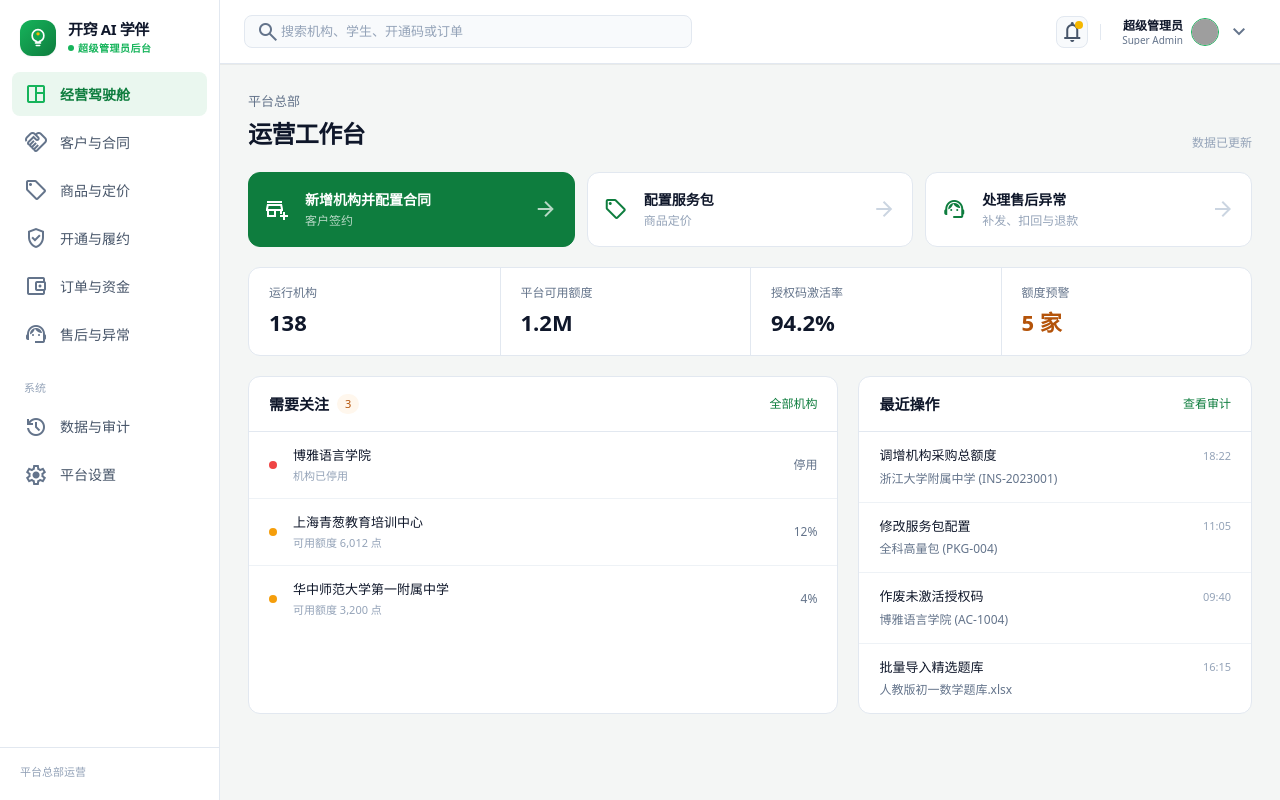
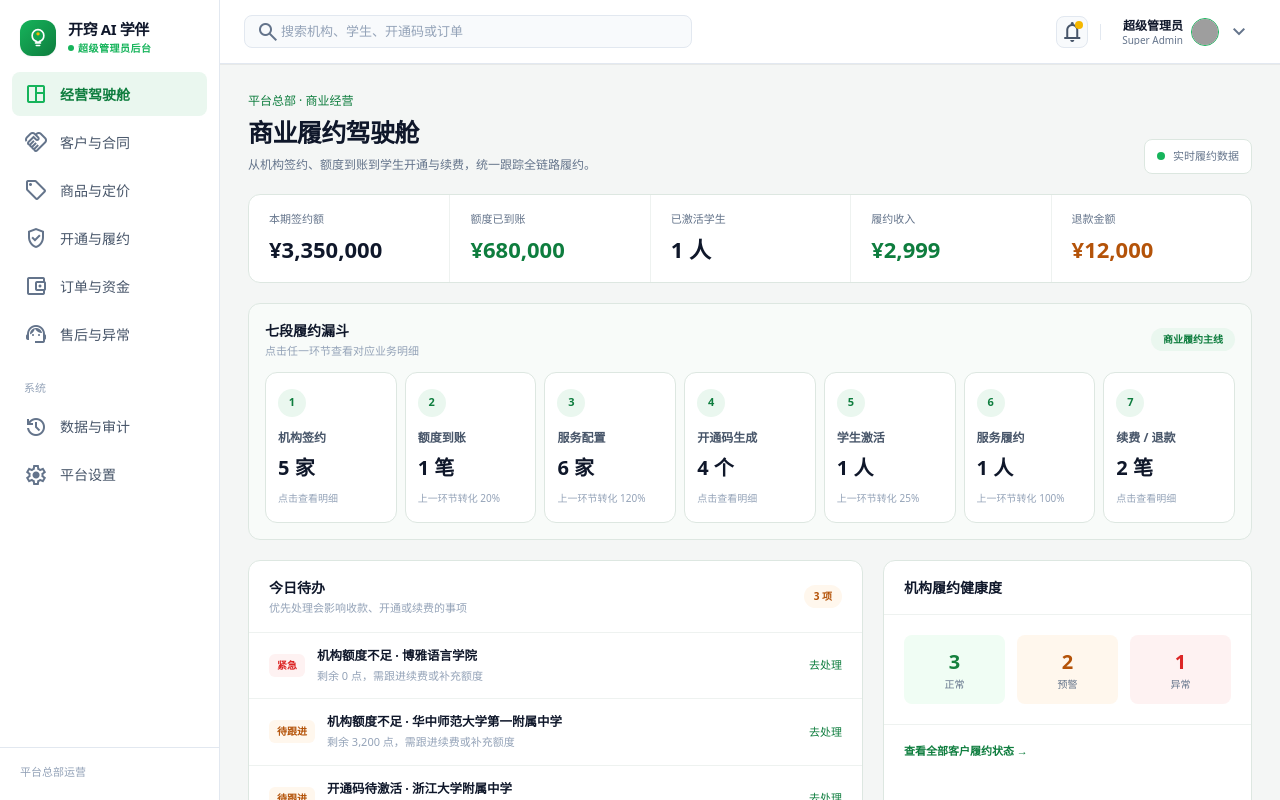
Before and after one commit to kessingye-gif/-2.0, a React (Vite) app: page / in a window 1280 px wide. Built offline with nearby package versions, Linux system fonts and the light colour scheme; grey boxes are pictures that could not be loaded.

Commit message:
feat: add commercial fulfillment cockpit

```diff
--- a/src/App.tsx
+++ b/src/App.tsx
@@ -23,7 +23,7 @@ import {
   initialAuditLogs,
   initialOrderLedger,
 } from './mockData';
-import { buildGlobalSearchResults } from './fulfillment';
+import { buildGlobalSearchResults, deriveFulfillmentSnapshot } from './fulfillment';
 
 import {
   Institution,
@@ -64,6 +64,10 @@ export default function App() {
   const searchResults = useMemo(
     () => buildGlobalSearchResults(searchQuery, { institutions, authCodes, students, orders }),
     [searchQuery, institutions, authCodes, students, orders],
+  );
+  const fulfillmentSnapshot = useMemo(
+    () => deriveFulfillmentSnapshot({ institutions, authCodes, students, orders, auditLogs }),
+    [institutions, authCodes, students, orders, auditLogs],
   );
 
   const handleSelectSearchResult = (tab: NavTab) => {
@@ -271,9 +275,7 @@ export default function App() {
         <main className="flex-1 overflow-y-auto p-5 lg:p-7 custom-scrollbar">
           {currentView === 'dashboard' && (
             <DashboardView
-              stats={stats}
-              institutions={institutions}
-              auditLogs={auditLogs}
+              snapshot={fulfillmentSnapshot}
               onNavigateToTab={setCurrentTab}
             />
           )}
--- /dev/null
+++ b/src/components/dashboard/FulfillmentFunnel.tsx
@@ -0,0 +1,29 @@
+import React from 'react';
+import type { NavTab } from '../../navigation';
+import type { FulfillmentFunnelStep } from '../../types';
+
+interface FulfillmentFunnelProps {
+  steps: FulfillmentFunnelStep[];
+  onNavigate: (tab: NavTab) => void;
+}
+
+export const FulfillmentFunnel: React.FC<FulfillmentFunnelProps> = ({ steps, onNavigate }) => (
+  <div className="grid grid-cols-1 gap-2 lg:grid-cols-7">
+    {steps.map((step, index) => (
+      <React.Fragment key={step.id}>
+        <button
+          type="button"
+          onClick={() => onNavigate(step.targetTab)}
+          className="group relative min-w-0 rounded-xl border border-[#DDE7E1] bg-white px-3 py-4 text-left transition-all hover:-translate-y-0.5 hover:border-[#16B45B] hover:shadow-md"
+        >
+          <span className="mb-3 flex h-7 w-7 items-center justify-center rounded-full bg-[#EAF7EF] text-[11px] font-bold text-[#0E7D3E]">{index + 1}</span>
+          <span className="block text-[12px] font-semibold text-[#475569]">{step.label}</span>
+          <span className="mt-1.5 block text-[20px] font-bold tabular-nums text-[#0F172A]">{step.displayValue}</span>
+          <span className="mt-2 flex items-center gap-1 text-[10px] text-[#94A3B8]">
+            {step.conversionRate !== undefined ? `上一环节转化 ${step.conversionRate}%` : '点击查看明细'}
+          </span>
+        </button>
+      </React.Fragment>
+    ))}
+  </div>
+);
--- /dev/null
+++ b/src/components/dashboard/FulfillmentTimeline.tsx
@@ -0,0 +1,19 @@
+import React from 'react';
+import type { FulfillmentEvent } from '../../types';
+
+export const FulfillmentTimeline: React.FC<{ events: FulfillmentEvent[] }> = ({ events }) => (
+  <div className="divide-y divide-[#EEF2F0]">
+    {events.map((event) => (
+      <div key={event.id} className="flex gap-3 px-5 py-3.5">
+        <span className={`mt-1.5 h-2 w-2 shrink-0 rounded-full ${event.status === 'warning' ? 'bg-[#F59E0B]' : 'bg-[#16B45B]'}`} />
+        <span className="min-w-0 flex-1">
+          <span className="flex items-center justify-between gap-3">
+            <span className="truncate text-[12.5px] font-semibold text-[#0F172A]">{event.title}</span>
+            <span className="shrink-0 text-[10px] tabular-nums text-[#94A3B8]">{event.timestamp.slice(5, 16)}</span>
+          </span>
+          <span className="mt-0.5 block truncate text-[11px] text-[#64748B]">{event.description}</span>
+        </span>
+      </div>
+    ))}
+  </div>
+);
--- /dev/null
+++ b/src/components/dashboard/WorkItemList.tsx
@@ -0,0 +1,33 @@
+import React from 'react';
+import type { NavTab } from '../../navigation';
+import type { FulfillmentWorkItem } from '../../types';
+
+interface WorkItemListProps {
+  items: FulfillmentWorkItem[];
+  onNavigate: (tab: NavTab) => void;
+}
+
+const severityStyles = {
+  high: 'bg-[#FEF2F2] text-[#DC2626]',
+  medium: 'bg-[#FFF7ED] text-[#B45309]',
+  low: 'bg-[#F1F5F9] text-[#64748B]',
+};
+
+export const WorkItemList: React.FC<WorkItemListProps> = ({ items, onNavigate }) => (
+  <div className="divide-y divide-[#EEF2F0]">
+    {items.length === 0 ? (
+      <div className="px-5 py-10 text-center text-[12px] text-[#94A3B8]">今日没有待处理履约事项</div>
+    ) : items.map((item) => (
+      <button key={item.id} type="button" onClick={() => onNavigate(item.targetTab)} className="flex w-full items-center gap-3 px-5 py-3.5 text-left hover:bg-[#F8FAF9]">
+        <span className={`rounded-md px-2 py-1 text-[10px] font-semibold ${severityStyles[item.severity]}`}>
+          {item.severity === 'high' ? '紧急' : item.severity === 'medium' ? '待跟进' : '提醒'}
+        </span>
+        <span className="min-w-0 flex-1">
+          <span className="block truncate text-[12.5px] font-semibold text-[#0F172A]">{item.title} · {item.institutionName}</span>
+          <span className="mt-0.5 block truncate text-[11px] text-[#94A3B8]">{item.description}</span>
+        </span>
+        <span className="text-[11px] font-medium text-[#0E7D3E]">去处理</span>
+      </button>
+    ))}
+  </div>
+);
--- a/src/components/views/DashboardView.tsx
+++ b/src/components/views/DashboardView.tsx
@@ -1,127 +1,81 @@
 import React from 'react';
-import { PlatformStats, Institution, AuditLogItem } from '../../types';
-import { NavTab } from '../../navigation';
+import type { NavTab } from '../../navigation';
+import type { FulfillmentSnapshot } from '../../types';
+import { FulfillmentFunnel } from '../dashboard/FulfillmentFunnel';
+import { FulfillmentTimeline } from '../dashboard/FulfillmentTimeline';
+import { WorkItemList } from '../dashboard/WorkItemList';
 
 interface DashboardViewProps {
-  stats: PlatformStats;
-  institutions: Institution[];
-  auditLogs: AuditLogItem[];
+  snapshot: FulfillmentSnapshot;
   onNavigateToTab: (tab: NavTab) => void;
 }
 
-const actions: { label: string; hint: string; icon: string; tab: NavTab; primary?: boolean }[] = [
-  { label: '新增机构并配置合同', hint: '客户签约', icon: 'add_business', tab: 'customers', primary: true },
-  { label: '配置服务包', hint: '商品定价', icon: 'sell', tab: 'catalog' },
-  { label: '处理售后异常', hint: '补发、扣回与退款', icon: 'support_agent', tab: 'afterSales' },
-];
-
-export const DashboardView: React.FC<DashboardViewProps> = ({ stats, institutions, auditLogs, onNavigateToTab }) => {
-  const riskInstitutions = institutions
-    .filter((item) => item.status === 'inactive' || (item.totalQuota > 0 && item.remainingQuota / item.totalQuota <= 0.2))
-    .slice(0, 5);
-
-  const metrics = [
-    { label: '运行机构', value: stats.activeInstitutions.toLocaleString() },
-    { label: '平台可用额度', value: stats.platformRemainingQuota.toLocaleString() },
-    { label: '授权码激活率', value: `${stats.totalPackageActivationRate}%` },
-    { label: '额度预警', value: `${stats.alertInstitutionsCount} 家`, alert: stats.alertInstitutionsCount > 0 },
-  ];
-
-  return (
-    <div className="mx-auto max-w-[1440px] space-y-5">
+export const DashboardView: React.FC<DashboardViewProps> = ({ snapshot, onNavigateToTab }) => (
+  <div className="mx-auto max-w-[1480px] space-y-5">
     <div className="flex items-end justify-between gap-4">
       <div>
-          <p className="text-[13px] text-[#64748B]">平台总部</p>
-          <h2 className="mt-1 text-[24px] font-semibold tracking-tight text-[#0F172A]">运营工作台</h2>
+        <p className="text-[12px] font-medium text-[#0E7D3E]">平台总部 · 商业经营</p>
+        <h2 className="mt-1 text-[25px] font-bold tracking-tight text-[#0F172A]">商业履约驾驶舱</h2>
+        <p className="mt-1 text-[12px] text-[#64748B]">从机构签约、额度到账到学生开通与续费，统一跟踪全链路履约。</p>
       </div>
-        <span className="text-[12px] text-[#94A3B8]">数据已更新</span>
+      <div className="flex items-center gap-2 rounded-lg border border-[#DCE7E0] bg-white px-3 py-2 text-[11px] text-[#64748B]">
+        <span className="h-2 w-2 rounded-full bg-[#16B45B]" />实时履约数据
+      </div>
     </div>
 
-      <section className="grid grid-cols-1 gap-3 md:grid-cols-3">
-        {actions.map((action) => (
-          <button
-            key={action.label}
-            onClick={() => onNavigateToTab(action.tab)}
-            className={`group flex items-center gap-4 rounded-xl border p-4 text-left transition-colors ${
-              action.primary
-                ? 'border-[#0E7D3E] bg-[#0E7D3E] text-white hover:bg-[#0B6A35]'
-                : 'border-[#E2E8F0] bg-white text-[#0F172A] hover:border-[#94A3B8]'
-            }`}
-          >
-            <span className={`material-symbols-outlined text-[22px] ${action.primary ? 'text-white' : 'text-[#0E7D3E]'}`}>
-              {action.icon}
-            </span>
-            <span className="min-w-0 flex-1">
-              <span className="block text-[14px] font-semibold">{action.label}</span>
-              <span className={`mt-0.5 block text-[12px] ${action.primary ? 'text-white/70' : 'text-[#94A3B8]'}`}>
-                {action.hint}
-              </span>
-            </span>
-            <span className={`material-symbols-outlined text-[18px] ${action.primary ? 'text-white/70' : 'text-[#CBD5E1]'}`}>arrow_forward</span>
-          </button>
-        ))}
-      </section>
-
-      <section className="grid grid-cols-2 overflow-hidden rounded-xl border border-[#E2E8F0] bg-white lg:grid-cols-4">
-        {metrics.map((metric, index) => (
-          <div key={metric.label} className={`px-5 py-4 ${index > 0 ? 'border-l border-[#E2E8F0]' : ''}`}>
-            <p className="text-[12px] text-[#64748B]">{metric.label}</p>
-            <p className={`mt-1 text-[22px] font-semibold tabular-nums ${metric.alert ? 'text-[#B45309]' : 'text-[#0F172A]'}`}>
-              {metric.value}
-            </p>
+    <section className="grid grid-cols-2 overflow-hidden rounded-xl border border-[#DDE7E1] bg-white lg:grid-cols-5">
+      {snapshot.metrics.map((metric, index) => (
+        <div key={metric.id} className={`px-5 py-4 ${index > 0 ? 'border-l border-[#EEF2F0]' : ''}`}>
+          <p className="text-[11px] font-medium text-[#64748B]">{metric.label}</p>
+          <p className={`mt-1.5 text-[22px] font-bold tabular-nums ${metric.tone === 'warning' ? 'text-[#B45309]' : metric.tone === 'positive' ? 'text-[#0E7D3E]' : 'text-[#0F172A]'}`}>{metric.displayValue}</p>
         </div>
       ))}
     </section>
 
-      <div className="grid grid-cols-1 gap-5 xl:grid-cols-[1.5fr_1fr]">
-        <section className="overflow-hidden rounded-xl border border-[#E2E8F0] bg-white">
-          <div className="flex items-center justify-between border-b border-[#E2E8F0] px-5 py-4">
-            <div className="flex items-center gap-2">
-              <h3 className="text-[15px] font-semibold text-[#0F172A]">需要关注</h3>
-              {riskInstitutions.length > 0 && <span className="rounded-full bg-[#FFF7ED] px-2 py-0.5 text-[11px] font-medium text-[#B45309]">{riskInstitutions.length}</span>}
+    <section className="rounded-xl border border-[#DDE7E1] bg-[#F8FBF9] p-4">
+      <div className="mb-3 flex items-center justify-between">
+        <div>
+          <h3 className="text-[14px] font-bold text-[#0F172A]">七段履约漏斗</h3>
+          <p className="mt-0.5 text-[11px] text-[#94A3B8]">点击任一环节查看对应业务明细</p>
         </div>
-            <button onClick={() => onNavigateToTab('customers')} className="text-[12px] font-medium text-[#0E7D3E]">全部机构</button>
+        <span className="rounded-full bg-[#EAF7EF] px-3 py-1 text-[10px] font-semibold text-[#0E7D3E]">商业履约主线</span>
       </div>
-
-          {riskInstitutions.length === 0 ? (
-            <div className="px-5 py-12 text-center text-[13px] text-[#94A3B8]">暂无机构风险</div>
-          ) : (
-            <div className="divide-y divide-[#EEF2F6]">
-              {riskInstitutions.map((institution) => {
-                const percent = institution.totalQuota > 0 ? Math.round((institution.remainingQuota / institution.totalQuota) * 100) : 0;
-                return (
-                  <button key={institution.id} onClick={() => onNavigateToTab('customers')} className="flex w-full items-center gap-4 px-5 py-3.5 text-left hover:bg-[#F8FAFC]">
-                    <span className={`h-2 w-2 rounded-full ${institution.status === 'inactive' ? 'bg-[#EF4444]' : 'bg-[#F59E0B]'}`} />
-                    <span className="min-w-0 flex-1">
-                      <span className="block truncate text-[13px] font-medium text-[#0F172A]">{institution.name}</span>
-                      <span className="mt-0.5 block text-[11px] text-[#94A3B8]">{institution.status === 'inactive' ? '机构已停用' : `可用额度 ${institution.remainingQuota.toLocaleString()} 点`}</span>
-                    </span>
-                    <span className="text-[12px] tabular-nums text-[#64748B]">{institution.status === 'inactive' ? '停用' : `${percent}%`}</span>
-                  </button>
-                );
-              })}
-            </div>
-          )}
+      <FulfillmentFunnel steps={snapshot.funnel} onNavigate={onNavigateToTab} />
     </section>
 
-        <section className="overflow-hidden rounded-xl border border-[#E2E8F0] bg-white">
-          <div className="flex items-center justify-between border-b border-[#E2E8F0] px-5 py-4">
-            <h3 className="text-[15px] font-semibold text-[#0F172A]">最近操作</h3>
-            <button onClick={() => onNavigateToTab('audit')} className="text-[12px] font-medium text-[#0E7D3E]">查看审计</button>
+    <div className="grid grid-cols-1 gap-5 xl:grid-cols-[1.25fr_0.75fr]">
+      <section className="overflow-hidden rounded-xl border border-[#DDE7E1] bg-white">
+        <div className="flex items-center justify-between border-b border-[#EEF2F0] px-5 py-4">
+          <div>
+            <h3 className="text-[14px] font-bold text-[#0F172A]">今日待办</h3>
+            <p className="mt-0.5 text-[11px] text-[#94A3B8]">优先处理会影响收款、开通或续费的事项</p>
           </div>
-          <div className="divide-y divide-[#EEF2F6]">
-            {auditLogs.slice(0, 5).map((log) => (
-              <div key={log.id} className="px-5 py-3.5">
-                <div className="flex items-center justify-between gap-3">
-                  <span className="truncate text-[13px] font-medium text-[#0F172A]">{log.action}</span>
-                  <span className="shrink-0 text-[11px] tabular-nums text-[#94A3B8]">{log.timestamp.slice(11, 16)}</span>
+          <span className="rounded-full bg-[#FFF7ED] px-2.5 py-1 text-[10px] font-semibold text-[#B45309]">{snapshot.workItems.length} 项</span>
         </div>
-                <p className="mt-1 truncate text-[12px] text-[#64748B]">{log.target}</p>
+        <WorkItemList items={snapshot.workItems} onNavigate={onNavigateToTab} />
+      </section>
+
+      <section className="overflow-hidden rounded-xl border border-[#DDE7E1] bg-white">
+        <div className="border-b border-[#EEF2F0] px-5 py-4">
+          <h3 className="text-[14px] font-bold text-[#0F172A]">机构履约健康度</h3>
         </div>
-            ))}
+        <div className="grid grid-cols-3 gap-3 p-5 text-center">
+          <div className="rounded-lg bg-[#F0FDF4] px-2 py-3"><p className="text-[20px] font-bold text-[#15803D]">{snapshot.healthyInstitutionCount}</p><p className="text-[10px] text-[#64748B]">正常</p></div>
+          <div className="rounded-lg bg-[#FFF7ED] px-2 py-3"><p className="text-[20px] font-bold text-[#B45309]">{snapshot.warningInstitutionCount}</p><p className="text-[10px] text-[#64748B]">预警</p></div>
+          <div className="rounded-lg bg-[#FEF2F2] px-2 py-3"><p className="text-[20px] font-bold text-[#DC2626]">{snapshot.exceptionInstitutionCount}</p><p className="text-[10px] text-[#64748B]">异常</p></div>
+        </div>
+        <div className="border-t border-[#EEF2F0] px-5 py-3">
+          <button type="button" onClick={() => onNavigateToTab('customers')} className="text-[11px] font-semibold text-[#0E7D3E]">查看全部客户履约状态 →</button>
         </div>
       </section>
     </div>
+
+    <section className="overflow-hidden rounded-xl border border-[#DDE7E1] bg-white">
+      <div className="flex items-center justify-between border-b border-[#EEF2F0] px-5 py-4">
+        <h3 className="text-[14px] font-bold text-[#0F172A]">最近履约动态</h3>
+        <button type="button" onClick={() => onNavigateToTab('audit')} className="text-[11px] font-semibold text-[#0E7D3E]">查看完整审计</button>
+      </div>
+      <FulfillmentTimeline events={snapshot.recentEvents} />
+    </section>
   </div>
 );
-};
```
Also changed, not shown: 1 other file (tests, documents, lock files or other folders). Lines whose indentation alone changed are shown as unchanged.
